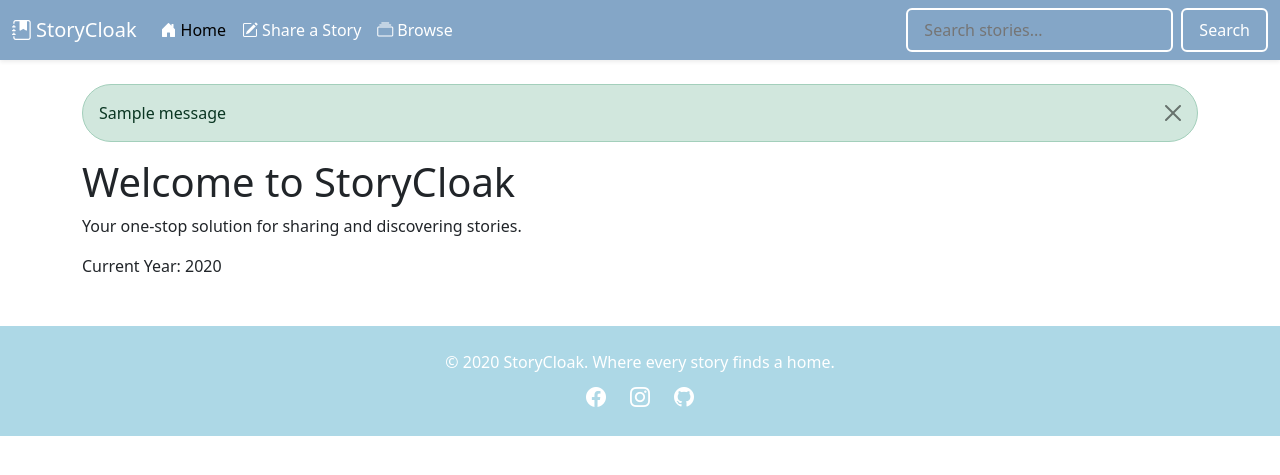
After one commit to pavithapari/StoryCloak, a Flask app: template app/templates/home.html in a window 1280 px wide. The commit adds this page. Shown: the top 475 px of the page. Run offline with Flask 3, Linux system fonts and the light colour scheme; the template is opened without the code that fills it: most values are stand-ins (such as "Sample title", 1, 10 or a date in 2020); one stand-in notice (Sample message) is shown.

Commit message:
Added a new script for styling and improved the base.html

```diff
--- a/app/__init__.py
+++ b/app/__init__.py
@@ -11,11 +11,8 @@ from config import Config
 
 db=SQLAlchemy()
 bcrypt = Bcrypt()
-login_manager = LoginManager()
-login_manager.login_view = 'users.login'
-login_manager.login_message_category = 'info'
 
-mail=Mail()
+
 
 
 
@@ -28,8 +25,7 @@ def create_app(config_class=Config):
 
     db.init_app(app)
     bcrypt.init_app(app)
-    login_manager.init_app(app)
-    mail.init_app(app)
+
     from app.users.routes import users
     from app.posts.routes import posts
     from app.main.routes import main
--- /dev/null
+++ b/app/static/style/style.css
@@ -0,0 +1,64 @@
+/* Navbar Styling */
+.navbar-custom {
+  background-color: #84A6C7; /* Light blue */
+}
+
+.navbar-custom .navbar-brand,
+.navbar-custom .nav-link,
+.navbar-custom .nav-link i {
+  color: #ffffff;
+  transition: color 0.3s ease;
+}
+
+.navbar-custom .nav-link:hover,
+.navbar-custom .navbar-brand:hover {
+  color: #FFD700; /* Gold hover */
+}
+
+/* Search Input */
+.search-box {
+  border: 2px solid #FFFFFF;
+  background-color: transparent;
+  color: #2F4F4F;
+  padding: 0.5rem 1rem;
+  border-radius: 0.375rem;
+  transition: all 0.3s ease;
+}
+
+.search-box:focus {
+  border-color: #FFD700;
+  outline: none;
+}
+
+/* Search Button */
+.search-btn {
+  border: 2px solid #FFFFFF;
+  background-color: transparent;
+  color: #FFFFFF;
+  padding: 0.5rem 1rem;
+  border-radius: 0.375rem;
+  font-weight: 500;
+  transition: all 0.3s ease;
+}
+
+.search-btn:hover {
+  background-color: #FFD700;
+  color: #2F4F4F;
+  border-color: #FFD700;
+}
+
+/* Footer Styling */
+footer {
+  background-color: #ADD8E6; /* Muted blue */
+  color: #FFFFFF;
+}
+
+footer a {
+  color: #FFFFFF;
+  transition: color 0.3s ease;
+  text-decoration: none;
+}
+
+footer a:hover {
+  color: #FFD700;
+}
--- a/app/templates/base.html
+++ b/app/templates/base.html
@@ -1,64 +1,80 @@
 <!DOCTYPE html>
-<html>
+<html lang="en">
 <head>
-    <title>{% block title %}My Site{% endblock %}</title>
-    <link href="https://cdn.jsdelivr.net/npm/bootstrap@5.3.0/dist/css/bootstrap.min.css" rel="stylesheet">
-    <script src="https://cdn.jsdelivr.net/npm/bootstrap@5.3.0/dist/js/bootstrap.bundle.min.js"></script>
-    <link rel="stylesheet" href="https://cdn.jsdelivr.net/npm/bootstrap-icons@1.10.5/font/bootstrap-icons.css">
-    <link rel="stylesheet" href="https://cdnjs.cloudflare.com/ajax/libs/font-awesome/6.5.0/css/all.min.css">
-    <!-- MDB CSS -->
-<link rel="stylesheet" href="https://cdnjs.cloudflare.com/ajax/libs/mdb-ui-kit/7.0.0/mdb.min.css" />
+  <meta charset="UTF-8">
+  <title>{% block title %}StoryCloak{% endblock %}</title>
 
-<!-- MDB JS -->
-<script src="https://cdnjs.cloudflare.com/ajax/libs/mdb-ui-kit/7.0.0/mdb.min.js"></script>
+  <!-- Bootstrap & Icons -->
+  <link href="https://cdn.jsdelivr.net/npm/bootstrap@5.3.0/dist/css/bootstrap.min.css" rel="stylesheet">
+  <script src="https://cdn.jsdelivr.net/npm/bootstrap@5.3.0/dist/js/bootstrap.bundle.min.js"></script>
+  <link rel="stylesheet" href="https://cdn.jsdelivr.net/npm/bootstrap-icons@1.10.5/font/bootstrap-icons.css">
+  <link rel="stylesheet" href="https://cdnjs.cloudflare.com/ajax/libs/font-awesome/6.5.0/css/all.min.css">
+  <link rel="stylesheet" href="{{ url_for('static', filename='style/style.css') }}">
+
 
 </head>
+
 <body>
 
-<nav class="navbar navbar-expand-lg navbar-dark bg-dark px-4 py-2">
+<!-- Navbar -->
+<nav class="navbar navbar-expand-lg navbar-custom shadow-sm">
   <div class="container-fluid">
-    <!-- Brand -->
-    <a class="navbar-brand" href="">StoryCloak</a>
-
-   <!-- Toggler (hamburger) -->
-    <button class="navbar-toggler" type="button" data-bs-toggle="collapse" data-bs-target="#navbarContent"
-      aria-controls="navbarContent" aria-expanded="false" aria-label="Toggle navigation">
+    <a class="navbar-brand" href="#"><i class="bi bi-journal-bookmark-fill me-1"></i>StoryCloak</a>
+    <button class="navbar-toggler" type="button" data-bs-toggle="collapse" data-bs-target="#cloakNavbar">
       <span class="navbar-toggler-icon"></span>
     </button>
 
-    <!-- Navbar content -->
-    <div class="collapse navbar-collapse" id="navbarContent">
-      <!-- Left-aligned nav -->
+    <div class="collapse navbar-collapse" id="cloakNavbar">
       <ul class="navbar-nav me-auto mb-2 mb-lg-0">
         <li class="nav-item">
-          <a class="nav-link {% if request.path == '/' %}active{% endif %}" href="">Home</a>
+          <a class="nav-link active" href="#"><i class="bi bi-house-door-fill me-1"></i>Home</a>
         </li>
         <li class="nav-item">
-          <a class="nav-link {% if request.path == '/' %}active{% endif %}" href="">About</a>
+          <a class="nav-link" href="#"><i class="bi bi-pencil-square me-1"></i>Share a Story</a>
         </li>
         <li class="nav-item">
-          <a class="nav-link {% if request.path == '/' %}active{% endif %}" href="">Contact</a>
+          <a class="nav-link" href="#"><i class="bi bi-collection me-1"></i>Browse</a>
         </li>
-
       </ul>
 
+      <!-- Search Form -->
+      <form class="d-flex">
+        <label for="search-stories" class="visually-hidden">Search Stories</label>
+        <input id="search-stories" class="search-box me-2" type="search" placeholder="Search stories..." aria-label="Search">
+        <button class="search-btn" type="submit">Search</button>
+      </form>
+    </div>
+  </div>
+</nav>
 
-<!--Footer-->
-<footer class="bg-light text-center text-muted py-3 mt-5">
-    <div class="container">
-        <p class="mb-2">&copy; {{ now.year }} Bloogy. All rights reserved.</p>
-        <div class="d-flex justify-content-center gap-3">
-            <a href="https://facebook.com" target="_blank" class="text-muted fs-5">
-                <i class="bi bi-linkedin"></i>
-            </a>
-            <a href="https://instagram.com" target="_blank" class="text-muted fs-5">
-                <i class="bi bi-instagram"></i>
-            </a>
-            <a href="https://github.com" target="_blank" class="text-muted fs-5">
-                <i class="bi bi-github"></i>
-            </a>
+<!-- Flash messages -->
+<div class="container mt-4">
+  {% with messages=get_flashed_messages(with_categories=true) %}
+    {% if messages %}
+      {% for category, message in messages %}
+        <div class="alert alert-{{ category }} alert-dismissible fade show mt-3 rounded-pill" role="alert">
+          {{ message }}
+          <button type="button" class="btn-close" data-bs-dismiss="alert"></button>
         </div>
+      {% endfor %}
+    {% endif %}
+  {% endwith %}
+
+  {% block content %}
+  {% endblock %}
+</div>
+
+<!-- Footer -->
+<footer class="text-center text-white py-4 mt-5">
+  <div class="container">
+    <p class="mb-2">&copy; {{ now.year }} StoryCloak. Where every story finds a home.</p>
+    <div class="d-flex justify-content-center gap-4">
+      <a href="https://facebook.com" target="_blank"><i class="bi bi-facebook fs-5"></i></a>
+      <a href="https://instagram.com" target="_blank"><i class="bi bi-instagram fs-5"></i></a>
+      <a href="https://github.com" target="_blank"><i class="bi bi-github fs-5"></i></a>
     </div>
+  </div>
 </footer>
+
 </body>
 </html>
--- /dev/null
+++ b/app/templates/home.html
@@ -0,0 +1,8 @@
+{% extends "base.html" %}
+{% block title %}Home - StoryCloak{% endblock %}
+
+{% block content %}
+    <h1>Welcome to StoryCloak</h1>
+    <p>Your one-stop solution for sharing and discovering stories.</p>
+    <p>Current Year: {{ year }}</p>
+{% endblock %}
```
Also changed, not shown: app/main/routes.py (+8 -0 lines).
